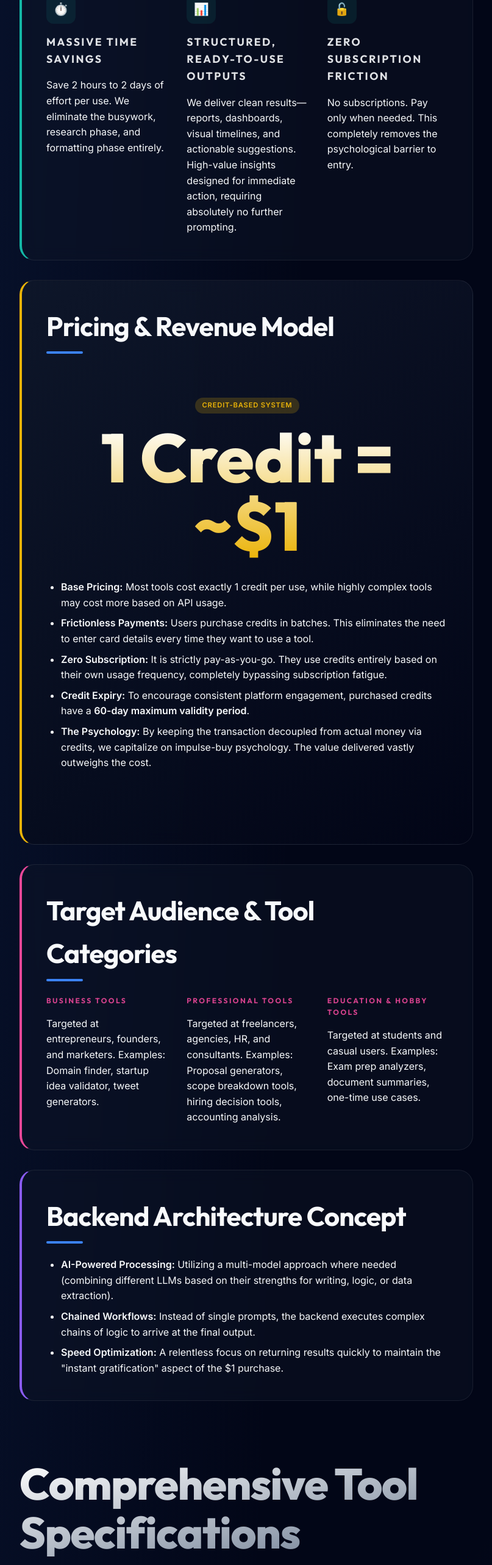
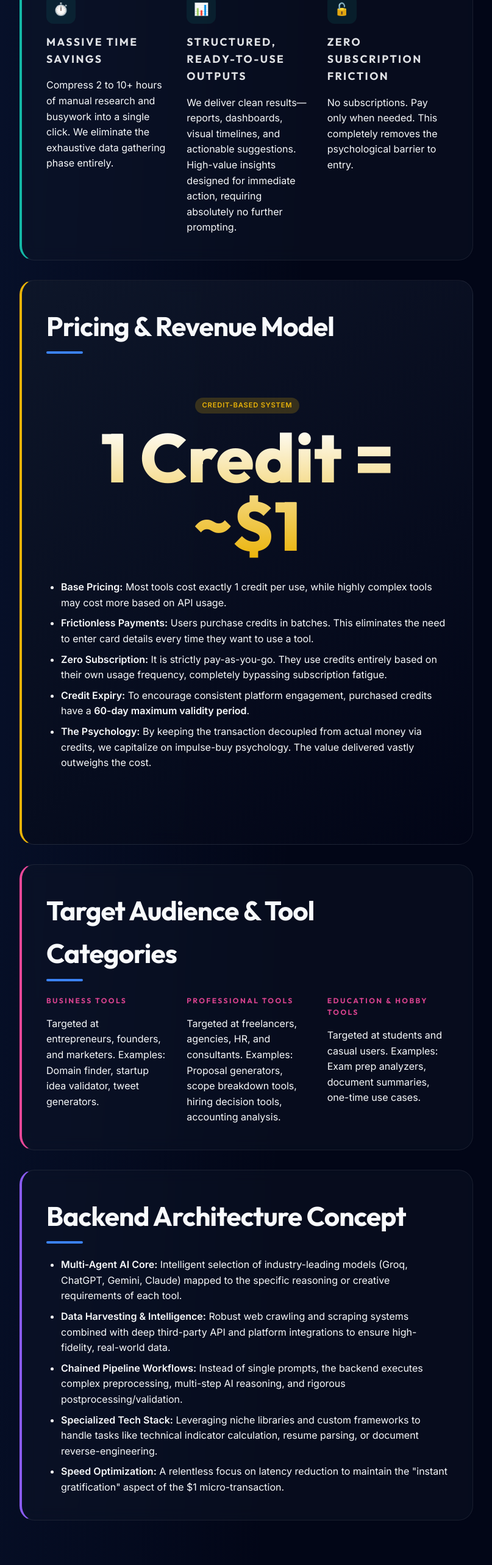
Before and after one commit to Sharon-rosario/utlity_tools_FE, a React (Vite) app: page / in a window 1280 px wide. Shown: the part 1640-4206 px from the top of the page at 61% size, without its empty margins (376-1183 px from the left). Built offline with nearby package versions, Linux system fonts and the light colour scheme.

Commit message:
update backend tech stack and value metrics

```diff
--- a/src/App.tsx
+++ b/src/App.tsx
@@ -158,7 +158,7 @@ const App = () => {
             <div className="tech-column">
               <div className="icon-wrap" style={{ marginBottom: '1rem', color: '#14b8a6', background: 'rgba(20, 184, 166, 0.1)' }}>⏱️</div>
               <h4 style={{ color: 'var(--text-primary)', fontSize: '1.1rem' }}>Massive Time Savings</h4>
-              <p>Save 2 hours to 2 days of effort per use. We eliminate the busywork, research phase, and formatting phase entirely.</p>
+              <p>Compress 2 to 10+ hours of manual research and busywork into a single click. We eliminate the exhaustive data gathering phase entirely.</p>
             </div>
             <div className="tech-column">
               <div className="icon-wrap" style={{ marginBottom: '1rem', color: '#14b8a6', background: 'rgba(20, 184, 166, 0.1)' }}>📊</div>
@@ -212,9 +212,11 @@ const App = () => {
           <h2 className="h2-title" style={{ marginTop: '0', borderBottom: 'none', paddingBottom: '0' }}>Backend Architecture Concept</h2>
           <div className="text-content">
             <ul style={{ paddingLeft: '1.5rem' }}>
-              <li style={{ marginBottom: '0.5rem' }}><strong>AI-Powered Processing:</strong> Utilizing a multi-model approach where needed (combining different LLMs based on their strengths for writing, logic, or data extraction).</li>
-              <li style={{ marginBottom: '0.5rem' }}><strong>Chained Workflows:</strong> Instead of single prompts, the backend executes complex chains of logic to arrive at the final output.</li>
-              <li><strong>Speed Optimization:</strong> A relentless focus on returning results quickly to maintain the "instant gratification" aspect of the $1 purchase.</li>
+              <li style={{ marginBottom: '0.5rem' }}><strong>Multi-Agent AI Core:</strong> Intelligent selection of industry-leading models (Groq, ChatGPT, Gemini, Claude) mapped to the specific reasoning or creative requirements of each tool.</li>
+              <li style={{ marginBottom: '0.5rem' }}><strong>Data Harvesting & Intelligence:</strong> Robust web crawling and scraping systems combined with deep third-party API and platform integrations to ensure high-fidelity, real-world data.</li>
+              <li style={{ marginBottom: '0.5rem' }}><strong>Chained Pipeline Workflows:</strong> Instead of single prompts, the backend executes complex preprocessing, multi-step AI reasoning, and rigorous postprocessing/validation.</li>
+              <li style={{ marginBottom: '0.5rem' }}><strong>Specialized Tech Stack:</strong> Leveraging niche libraries and custom frameworks to handle tasks like technical indicator calculation, resume parsing, or document reverse-engineering.</li>
+              <li><strong>Speed Optimization:</strong> A relentless focus on latency reduction to maintain the "instant gratification" aspect of the $1 micro-transaction.</li>
             </ul>
           </div>
         </section>
```
